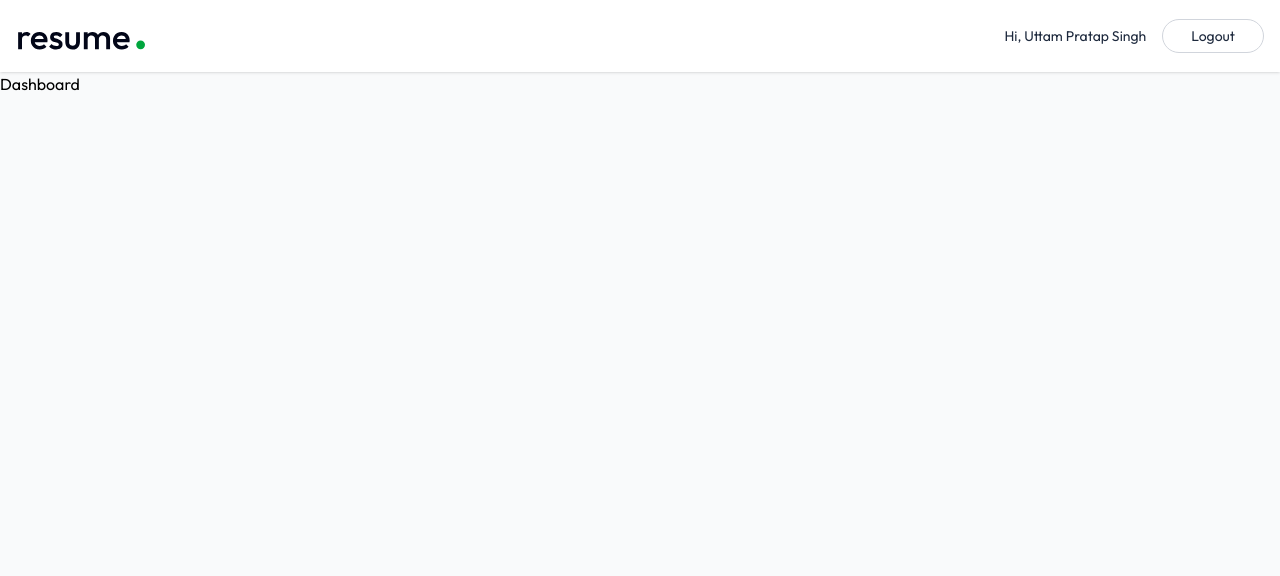
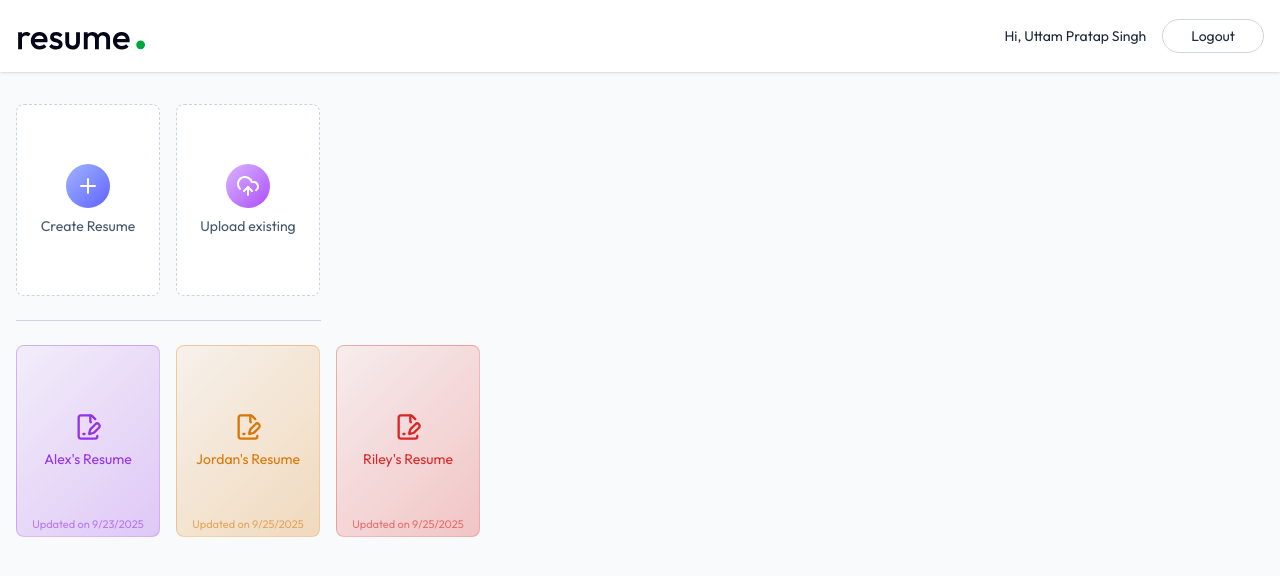
Before and after one commit to Uttampratapsingh/AI-Resume-Builder, a React (Vite) app in the folder Frontend/: page /app in a window 1280 px wide. Shown: the top 576 px of the page. Built offline with nearby package versions, Linux system fonts and the light colour scheme.

Commit message:
Feat: dashboard

```diff
--- a/Frontend/src/index.css
+++ b/Frontend/src/index.css
@@ -9,4 +9,11 @@
     button {
         @apply cursor-pointer;
     }
+    input:not([type="checkbox"]) {
+        @apply outline-none focus:ring border border-gray-300 focus:ring-blue-500 focus:border-blue-500 rounded-lg;
+    }
+
+    textarea {
+        @apply outline-none focus:ring border border-gray-300 focus:ring-blue-500 focus:border-blue-500 rounded-lg resize-none;
+    }
 }
--- a/Frontend/src/pages/Dashboard.jsx
+++ b/Frontend/src/pages/Dashboard.jsx
@@ -1,9 +1,238 @@
-import React from 'react'
+import { FilePenLineIcon, PencilIcon, PlusIcon, TrashIcon, UploadCloud, UploadCloudIcon, XIcon } from 'lucide-react'
+import React, { useEffect, useState } from 'react'
+import { dummyResumeData } from '../assets/assets'
+import { useNavigate } from 'react-router-dom';
 
 const Dashboard = () => {
+  const colors = ["#9333ea", "#d97706", "#dc2626", "#0284c7", "#16a34a"];
+  const [allResumes, setAllResumes] = useState([]);
+  const [showCreateResume, setShowCreateResume] = useState(false);
+  const [showUploadResume, setShowUploadResume] = useState(false);
+  const [title, setTitle] = useState("");
+  const [resume, setResume] = useState(null);
+  const [editResumeId, setEditResumeId] = useState(null);
+  const navigate = useNavigate();
+
+
+  const loadAllResumes = async () => {
+    setAllResumes(dummyResumeData);
+  }
+
+  useEffect(() => {
+    loadAllResumes();
+  },[])
+
+  const createResume = async (e) => {
+    e.preventDefault();
+    setShowCreateResume(false);
+    setTitle("");
+    navigate(`/app/builder/res123`);
+  }
+
+  const uploadResume = async (e) => {
+    e.preventDefault();
+    setShowUploadResume(false);
+    setTitle("");
+    navigate(`/app/builder/res123`);
+  }
+
+  const editTitle = async (e) => {
+    e.preventDefault();
+    setEditResumeId(null);
+    setTitle("");
+  }
+
+  const deleteResume = async (id) => {
+    const confirm = window.confirm("Are you sure you want to delete this resume?");
+    if(confirm){
+      // Call API to delete resume
+      setAllResumes(prev => prev.filter(resume => resume._id !== id));
+    }
+  }
+
+
   return (
-    <div>Dashboard</div>
-  )
+  <div>
+    <div className='max-w-7xl mx-auto px-4 py-8'>
+
+      <p className='text-2xl font-medium mb-6 bg-gradient-to-r from-slate-600 to-slate-700 bg-clip-text text-transparent sm:hidden'>
+        Welcome, Joe Doe
+      </p>
+
+      <div className='flex gap-4'>
+        <button onClick={()=> setShowCreateResume(true)} className='w-full bg-white sm:max-w-36 h-48 flex flex-col items-center justify-center rounded-lg gap-2 text-slate-600 border border-dashed border-slate-300 group hover:border-indigo-500 hover:shadow-lg transition-all duration-300 cursor-pointer'>
+
+          <PlusIcon className='size-11 transition-all duration-300 p-2.5 bg-gradient-to-br from-indigo-300 to-indigo-500 text-white rounded-full' />
+
+          <p className='text-sm group-hover:text-indigo-600 transition-all duration-300'>
+            Create Resume
+          </p>
+
+        </button>
+        <button onClick={setShowUploadResume} className='w-full bg-white sm:max-w-36 h-48 flex flex-col items-center justify-center rounded-lg gap-2 text-slate-600 border border-dashed border-slate-300 group hover:border-purple-500 hover:shadow-lg transition-all duration-300 cursor-pointer'>
+
+          <UploadCloudIcon className='size-11 transition-all duration-300 p-2.5 bg-gradient-to-br from-purple-300 to-purple-500 text-white rounded-full' />
+
+          <p className='text-sm group-hover:text-purple-600 transition-all duration-300'>
+            Upload existing
+          </p>
+
+        </button>
+      </div>
+
+      <hr className='border-slate-300 my-6 sm:w-[305px]'/>
+
+      <div className="grid grid-cols-2 sm:flex flex-wrap gap-4">
+        {allResumes.map((resume, index) => {
+          const baseColor = colors[index % colors.length];
+
+          return (
+            <button
+              key={index}
+              onClick={()=>navigate(`builder/${resume._id}`)}
+              className="relative w-full sm:max-w-36 h-48 flex flex-col items-center justify-center rounded-lg gap-2 border group hover:shadow-lg transition-all duration-300 cursor-pointer"
+              style={{
+                background: `linear-gradient(135deg, ${baseColor}10, ${baseColor}40)`,
+                borderColor: baseColor + '40'
+              }}
+            >
+              <FilePenLineIcon
+                className="size-7 group-hover:scale-105 transition-all"
+                style={{ color: baseColor }}
+              />
+
+              <p
+                className="text-sm group-hover:scale-105 transition-all px-2 text-center"
+                style={{ color: baseColor }}
+              >
+                {resume.title}
+              </p>
+
+              <p
+                className="absolute bottom-1 text-[11px] text-slate-400 group-hover:text-slate-500 transition-all duration-300 px-2 text-center"
+                style={{ color: baseColor + '90' }}
+              >
+                Updated on {new Date(resume.updatedAt).toLocaleDateString()}
+              </p>
+
+              <div onClick={(e)=>e.stopPropagation()} className='absolute top-1 right-1 group-hover:flex items-center hidden'>
+                <TrashIcon onClick={()=>deleteResume(resume._id)} className="size-7 p-1.5 hover:bg-white/50 rounded text-slate-700 transition-colors" />
+                <PencilIcon onClick={()=>{setEditResumeId(resume._id);setTitle(resume.title)}} className="size-7 p-1.5 hover:bg-white/50 rounded text-slate-700 transition-colors"/>
+              </div>
+            </button>
+          );
+        })}
+      </div>
+
+      {showCreateResume && (
+        <form onSubmit={createResume} onClick={(e) => e.stopPropagation()} className='fixed inset-0 bg-black/70 backdrop-blur bg-opacity-50 z-10 flex items-center justify-center'>
+          <div onClick={(e)=>e.stopPropagation()} className='relative bg-slate-50 border shadow-md rounded-lg w-full max-w-sm p-6'>
+            <h2 className='font-bold text-xl mb-4'>Create a Resume</h2>
+
+            <input
+              onChange={(e)=>setTitle(e.target.value)} value={title}
+              type="text"
+              placeholder='Enter resume title'
+              className='w-full px-4 py-2 mb-4 focus:border-green-600 ring-green-600'
+              required
+            />
+
+            <button className='w-full py-2 bg-green-600 text-white rounded hover:bg-green-700 transition-colors'>
+              Create Resume
+            </button>
+
+            <XIcon
+              className='absolute top-4 right-4 text-slate-400 hover:text-slate-600 cursor-pointer transition-colors'
+              onClick={() => {
+                setShowCreateResume(false);
+                setTitle("");
+              }}
+            />
+          </div>
+        </form>
+      )}
+
+      {showUploadResume && (
+        <form onSubmit={uploadResume} onClick={(e) => e.stopPropagation()} className='fixed inset-0 bg-black/70 backdrop-blur bg-opacity-50 z-10 flex items-center justify-center'>
+          <div onClick={(e)=>e.stopPropagation()} className='relative bg-slate-50 border shadow-md rounded-lg w-full max-w-sm p-6'>
+            <h2 className='font-bold text-xl mb-4'>Upload resume</h2>
+
+            <input
+              onChange={(e)=>setTitle(e.target.value)} value={title}
+              type="text"
+              placeholder='Enter resume title'
+              className='w-full px-4 py-2 mb-4 focus:border-green-600 ring-green-600'
+              required
+            />
+
+            <div>
+              <label
+                htmlFor="resume-input"
+                className="block text-sm text-slate-700"
+              >
+                Select resume file
+
+                <div className="flex flex-col items-center justify-center gap-2 border group text-slate-400 border-slate-400 border-dashed rounded-md p-4 py-10 my-4 hover:border-green-500 hover:text-green-700 cursor-pointer transition-colors">
+                  {resume ? (
+                    <p className="text-green-700">{resume.name}</p>
+                  ) : (
+                    <>
+                      <UploadCloud className="size-14 stroke-1" />
+                      <p>Upload resume</p>
+                    </>
+                  )}
+                </div>
+              </label>
+              <input type="file" id="resume-input" className="hidden" accept=".pdf" onChange={(e)=>setResume(e.target.files[0])} />
+            </div>
+            <button className='w-full py-2 bg-green-600 text-white rounded hover:bg-green-700 transition-colors'>
+              Upload Resume
+            </button>
+
+            <XIcon
+              className='absolute top-4 right-4 text-slate-400 hover:text-slate-600 cursor-pointer transition-colors'
+              onClick={() => {
+                setShowUploadResume(false);
+                setTitle("");
+              }}
+            />
+          </div>
+        </form>
+      )}
+
+      {editResumeId && (
+        <form onSubmit={editTitle} onClick={(e) => e.stopPropagation()} className='fixed inset-0 bg-black/70 backdrop-blur bg-opacity-50 z-10 flex items-center justify-center'>
+          <div onClick={(e)=>e.stopPropagation()} className='relative bg-slate-50 border shadow-md rounded-lg w-full max-w-sm p-6'>
+            <h2 className='font-bold text-xl mb-4'>Edit Resume Title</h2>
+
+            <input
+              onChange={(e)=>setTitle(e.target.value)} value={title}
+              type="text"
+              placeholder='Update resume title'
+              className='w-full px-4 py-2 mb-4 focus:border-green-600 ring-green-600'
+              required
+            />
+
+            <button  className='w-full py-2 bg-green-600 text-white rounded hover:bg-green-700 transition-colors'>
+              Update
+            </button>
+
+            <XIcon
+              className='absolute top-4 right-4 text-slate-400 hover:text-slate-600 cursor-pointer transition-colors'
+              onClick={() => {
+                setEditResumeId(null);
+                setTitle("");
+              }}
+            />
+          </div>
+        </form>
+      )}
+
+
+
+    </div>
+  </div>
+)
 }
 
 export default Dashboard
```
